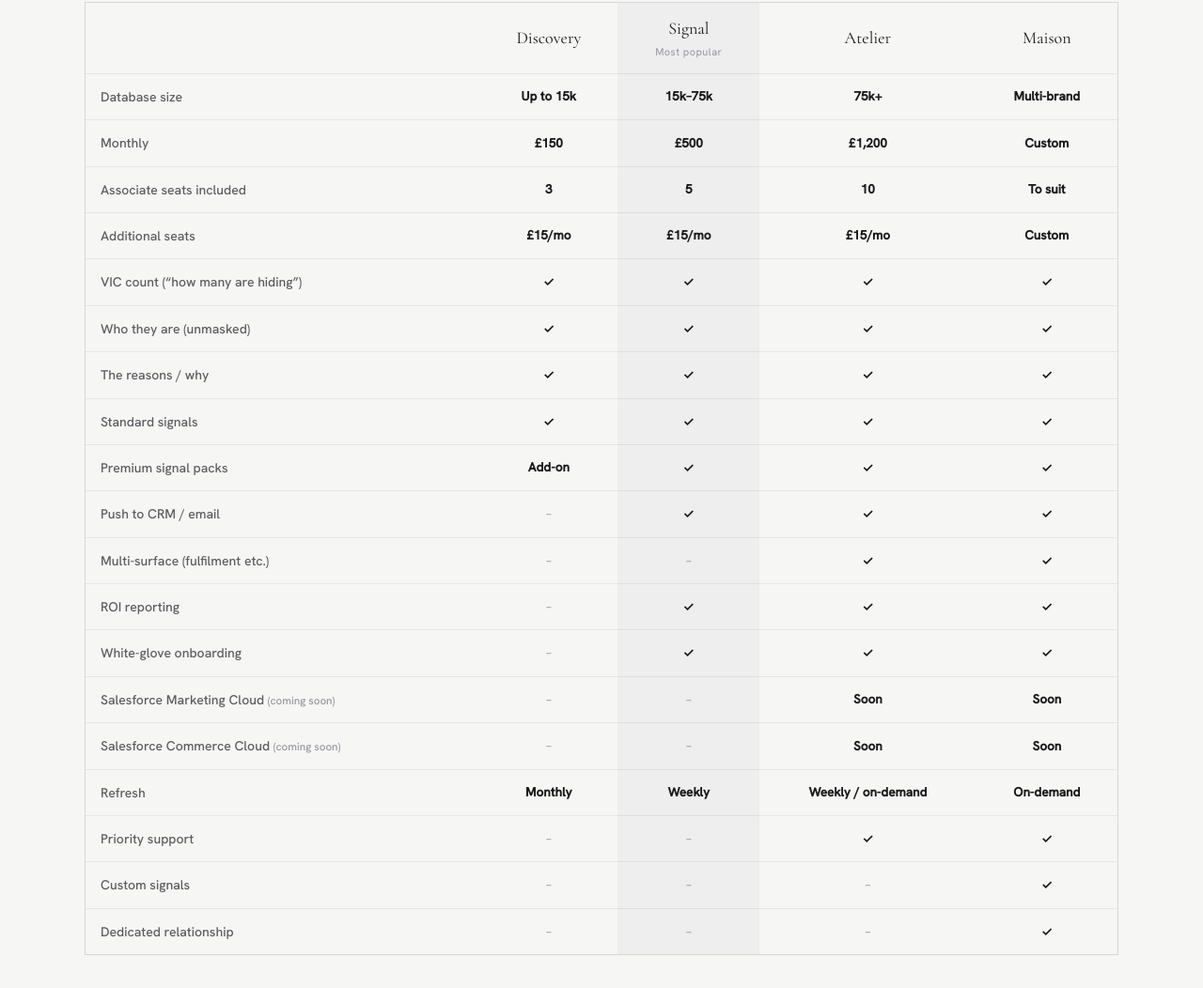
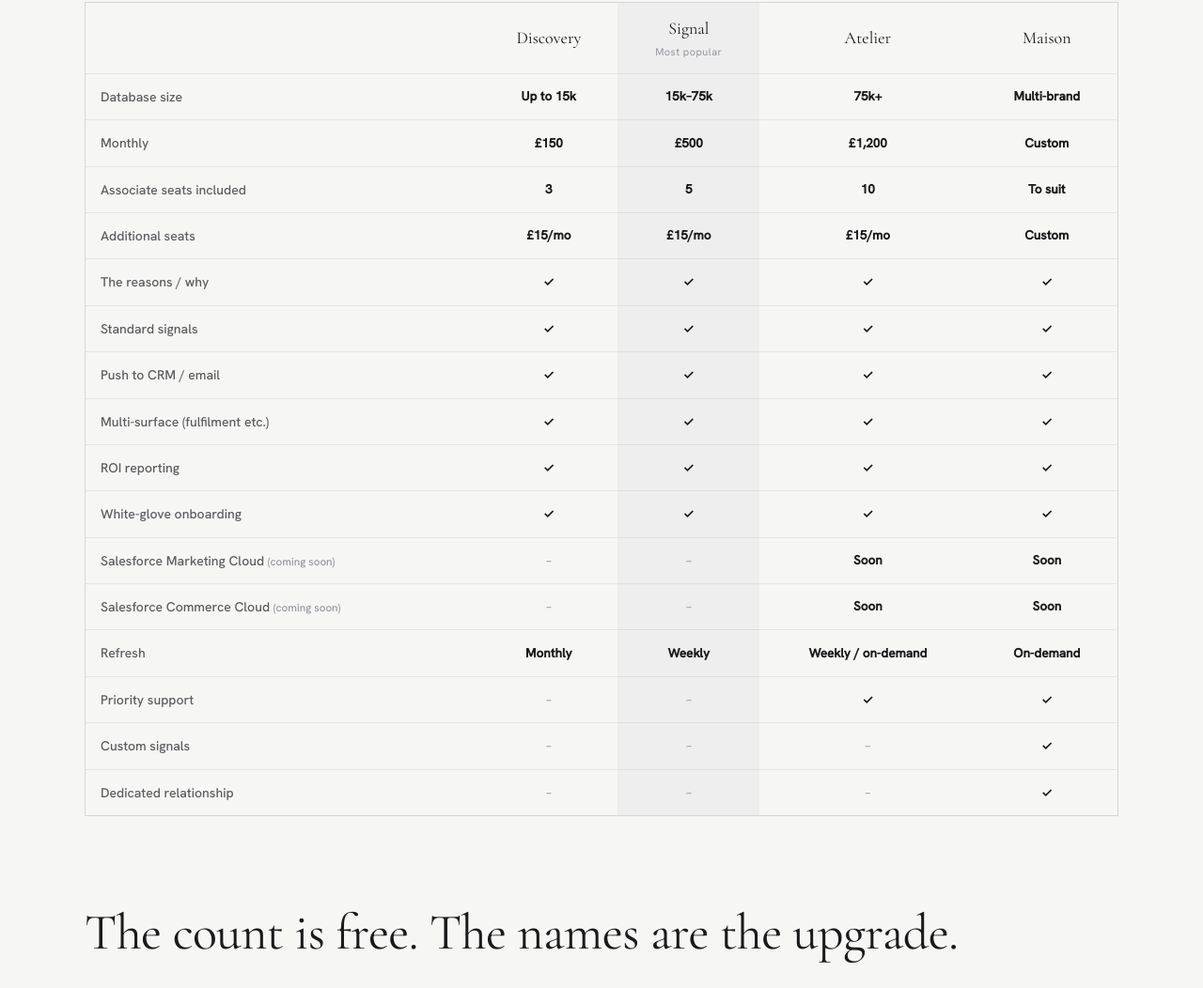
Before and after one commit to mutapatimes/hs, a browser extension: page web/site/pricing.html in a window 1280 px wide. Shown: the part 1255-2307 px from the top of the page at 94% size. Drawn offline with nearby package versions, Linux system fonts and the light colour scheme; no server answers.

Commit message:
pricing: trim comparison rows, core features ticked on every plan
Co-Authored-By: Claude Opus 4.8 <noreply@anthropic.com>

```diff
--- a/web/site/pricing.html
+++ b/web/site/pricing.html
@@ -203,15 +203,12 @@
  <tr><td>Monthly</td><td class="val">£150</td><td class="val featcol">£500</td><td class="val">£1,200</td><td class="val">Custom</td></tr>
  <tr><td>Associate seats included</td><td class="val">3</td><td class="val featcol">5</td><td class="val">10</td><td class="val">To suit</td></tr>
  <tr><td>Additional seats</td><td class="val">£15/mo</td><td class="val featcol">£15/mo</td><td class="val">£15/mo</td><td class="val">Custom</td></tr>
- <tr><td>VIC count (“how many are hiding”)</td><td class="yes">✓</td><td class="yes featcol">✓</td><td class="yes">✓</td><td class="yes">✓</td></tr>
- <tr><td>Who they are (unmasked)</td><td class="yes">✓</td><td class="yes featcol">✓</td><td class="yes">✓</td><td class="yes">✓</td></tr>
  <tr><td>The reasons / why</td><td class="yes">✓</td><td class="yes featcol">✓</td><td class="yes">✓</td><td class="yes">✓</td></tr>
  <tr><td>Standard signals</td><td class="yes">✓</td><td class="yes featcol">✓</td><td class="yes">✓</td><td class="yes">✓</td></tr>
- <tr><td>Premium signal packs</td><td class="val">Add-on</td><td class="yes featcol">✓</td><td class="yes">✓</td><td class="yes">✓</td></tr>
- <tr><td>Push to CRM / email</td><td class="no">–</td><td class="yes featcol">✓</td><td class="yes">✓</td><td class="yes">✓</td></tr>
- <tr><td>Multi-surface (fulfilment etc.)</td><td class="no">–</td><td class="no featcol">–</td><td class="yes">✓</td><td class="yes">✓</td></tr>
- <tr><td>ROI reporting</td><td class="no">–</td><td class="yes featcol">✓</td><td class="yes">✓</td><td class="yes">✓</td></tr>
- <tr><td>White-glove onboarding</td><td class="no">–</td><td class="yes featcol">✓</td><td class="yes">✓</td><td class="yes">✓</td></tr>
+ <tr><td>Push to CRM / email</td><td class="yes">✓</td><td class="yes featcol">✓</td><td class="yes">✓</td><td class="yes">✓</td></tr>
+ <tr><td>Multi-surface (fulfilment etc.)</td><td class="yes">✓</td><td class="yes featcol">✓</td><td class="yes">✓</td><td class="yes">✓</td></tr>
+ <tr><td>ROI reporting</td><td class="yes">✓</td><td class="yes featcol">✓</td><td class="yes">✓</td><td class="yes">✓</td></tr>
+ <tr><td>White-glove onboarding</td><td class="yes">✓</td><td class="yes featcol">✓</td><td class="yes">✓</td><td class="yes">✓</td></tr>
  <tr><td>Salesforce Marketing Cloud <small style="color:var(--faint)">(coming soon)</small></td><td class="no">–</td><td class="no featcol">–</td><td class="val">Soon</td><td class="val">Soon</td></tr>
  <tr><td>Salesforce Commerce Cloud <small style="color:var(--faint)">(coming soon)</small></td><td class="no">–</td><td class="no featcol">–</td><td class="val">Soon</td><td class="val">Soon</td></tr>
  <tr><td>Refresh</td><td class="val">Monthly</td><td class="val featcol">Weekly</td><td class="val">Weekly / on-demand</td><td class="val">On-demand</td></tr>
```
